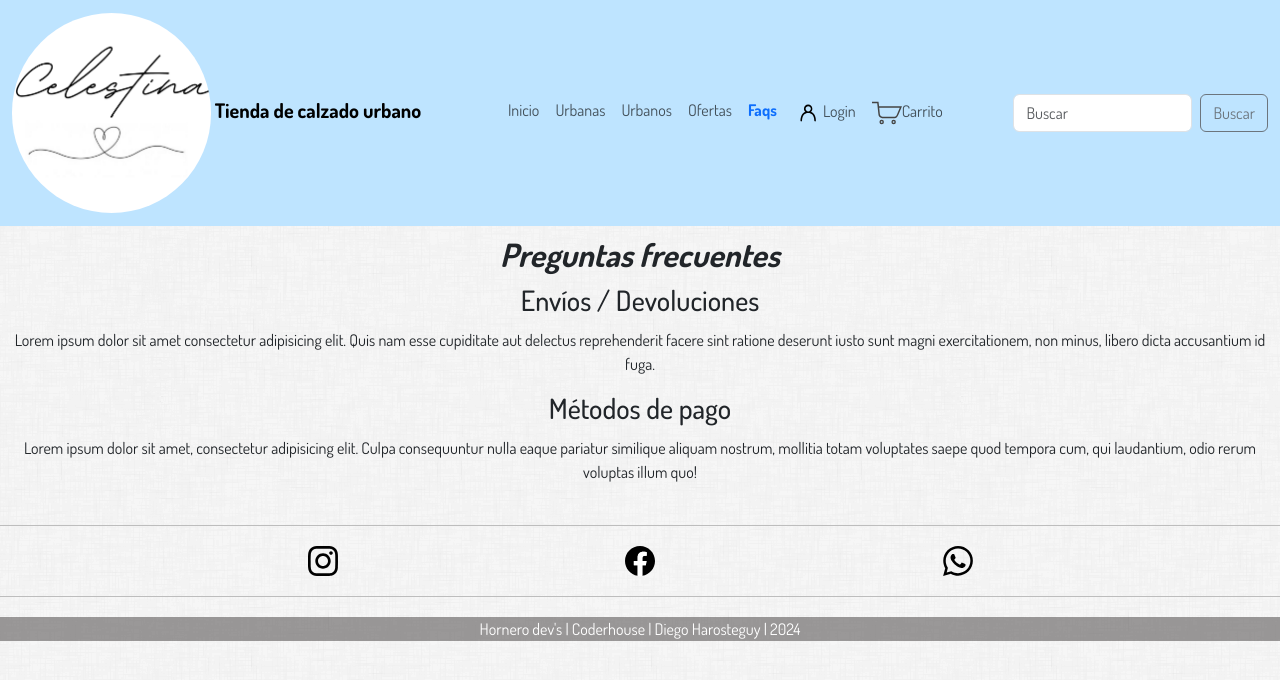
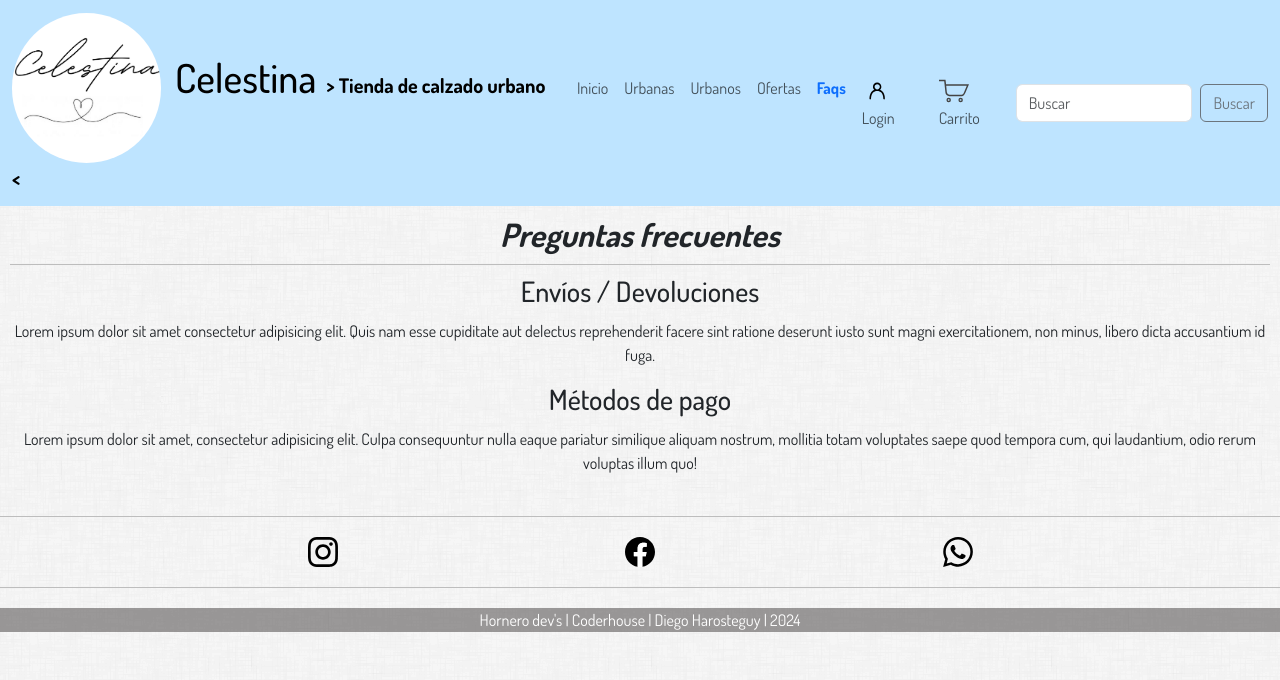
Before and after one commit to vascodh/2da-entrega-diego-h, a plain HTML site: page pages/faqs.html in a window 1280 px wide. Drawn offline with nearby package versions, Linux system fonts and the light colour scheme.

Commit message:
[DH - Actualizacion de estructura HTML y estilos CSS]

```diff
--- a/css/style.css
+++ b/css/style.css
@@ -37,21 +37,25 @@ header {
     background-color: #bee4ff;
 }
 .logo-celestina {
-    height: 200px;
+    height: 150px;
     width: auto;
-    border-radius: 100px;
+    border-radius: 80px;
 }
 
 main {
     grid-area: main;
 }
-
+h1 {
+    display: inline-block;
+    margin: 0px 10px
+}
 h2 {
     font-weight: bold;
     font-style: oblique;
     margin: 10px;
     text-align: center;
 }
+
 h3 {
     margin: 10px;
     text-align: center;
@@ -61,6 +65,10 @@ h3 {
     flex-wrap: wrap;
     justify-content: space-evenly;
     border-top: 1px solid rgb(189, 189, 189);
+}
+.subtitle {
+    border-bottom: 1px solid rgb(189, 189, 189);
+    padding-bottom: 10px ;
 }
 .coleccion-card {
     display: flex;
@@ -144,6 +152,12 @@ footer {
     text-align: center;
 }
 
+@media (max-width: 768px) {
+    .grid-container {
+        margin-left: 0px;
+        margin-right: 0px;
+    }
+}
 
 @media (max-width: 480px) {
     .grid-container {
@@ -158,6 +172,10 @@ footer {
         "footer footer"
         ;
     }
+    h1 {
+         display: block;
+    }
+
     .logo-celestina {
         height: 100px;
         width: auto;
--- a/pages/faqs.html
+++ b/pages/faqs.html
@@ -18,8 +18,7 @@
         <nav class="navbar navbar-expand-lg flex-grow-1">
             <div class="container-fluid">
                 <a class="navbar-brand fs-5 fw-bold text-wrap" href="../index.html"><img class = "logo-celestina" src="../assets/logo.jpg" alt="Logo celestina tienda de calzado urbano">
-                Tienda de calzado urbano
-                </a>
+                <h1>Celestina</h1>> Tienda de calzado urbano <</a>
                 <button class="navbar-toggler" type="button" data-bs-toggle="collapse" data-bs-target="#navbarSupportedContent" aria-controls="navbarSupportedContent" aria-expanded="false" aria-label="Toggle navigation">
                     <span class="navbar-toggler-icon"></span>
                 </button>
@@ -57,7 +56,7 @@
     </header>
     <main>
         <section class = "faqs">
-            <h2>Preguntas frecuentes</h2>
+            <h2 class = "subtitle">Preguntas frecuentes</h2>
             <article class="envios-devoluciones">
                 <h3>Envíos / Devoluciones</h3>
                 <p>Lorem ipsum dolor sit amet consectetur adipisicing elit. Quis nam esse cupiditate aut delectus reprehenderit facere sint ratione deserunt iusto sunt magni exercitationem, non minus, libero dicta accusantium id fuga.</p>
```
Also changed, not shown: index.html (+2 -3 lines), pages/carrito.html (+2 -3 lines), pages/login.html (+2 -3 lines), pages/ofertas.html (+2 -3 lines), pages/registro.html (+2 -3 lines), pages/urbanas.html (+1 -2 lines), pages/urbanos.html (+1 -2 lines).
